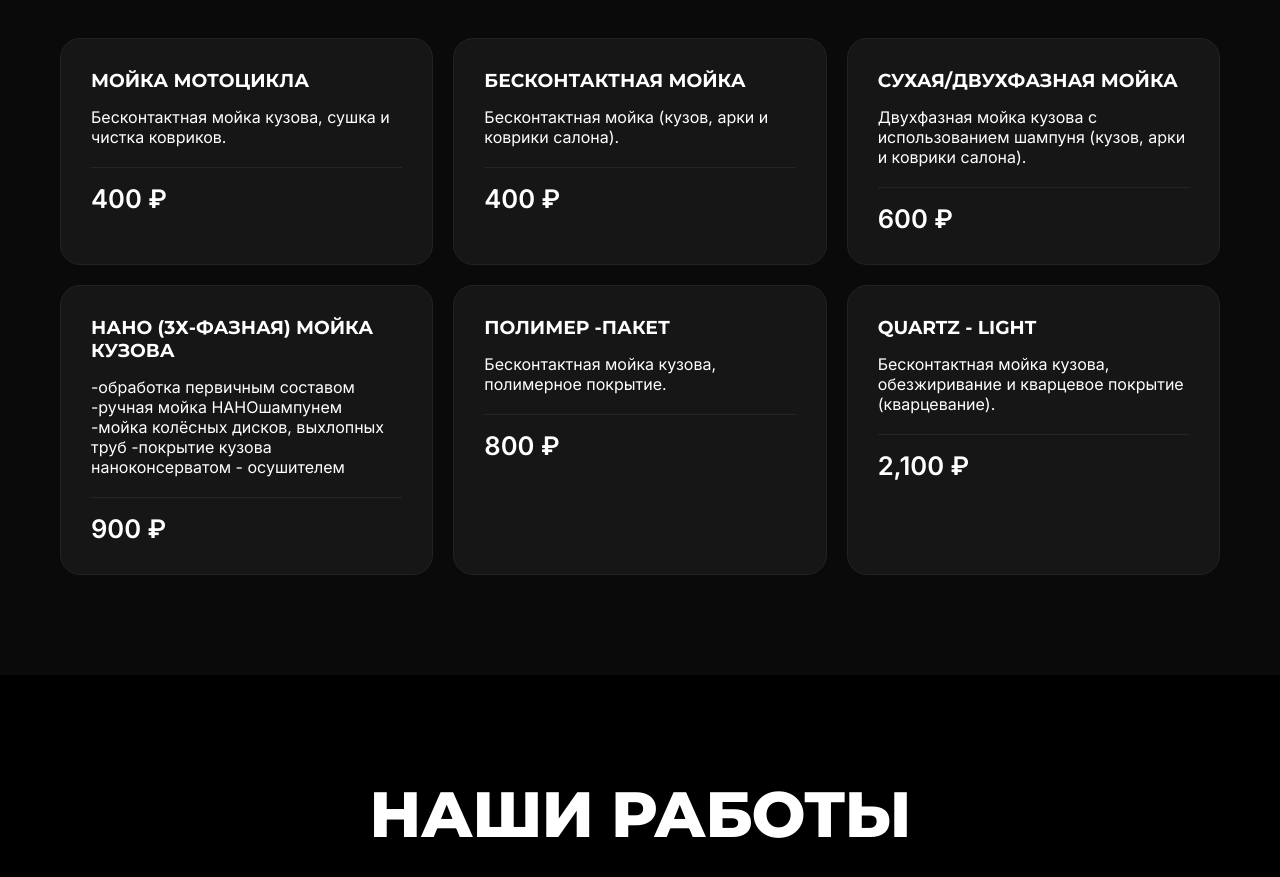
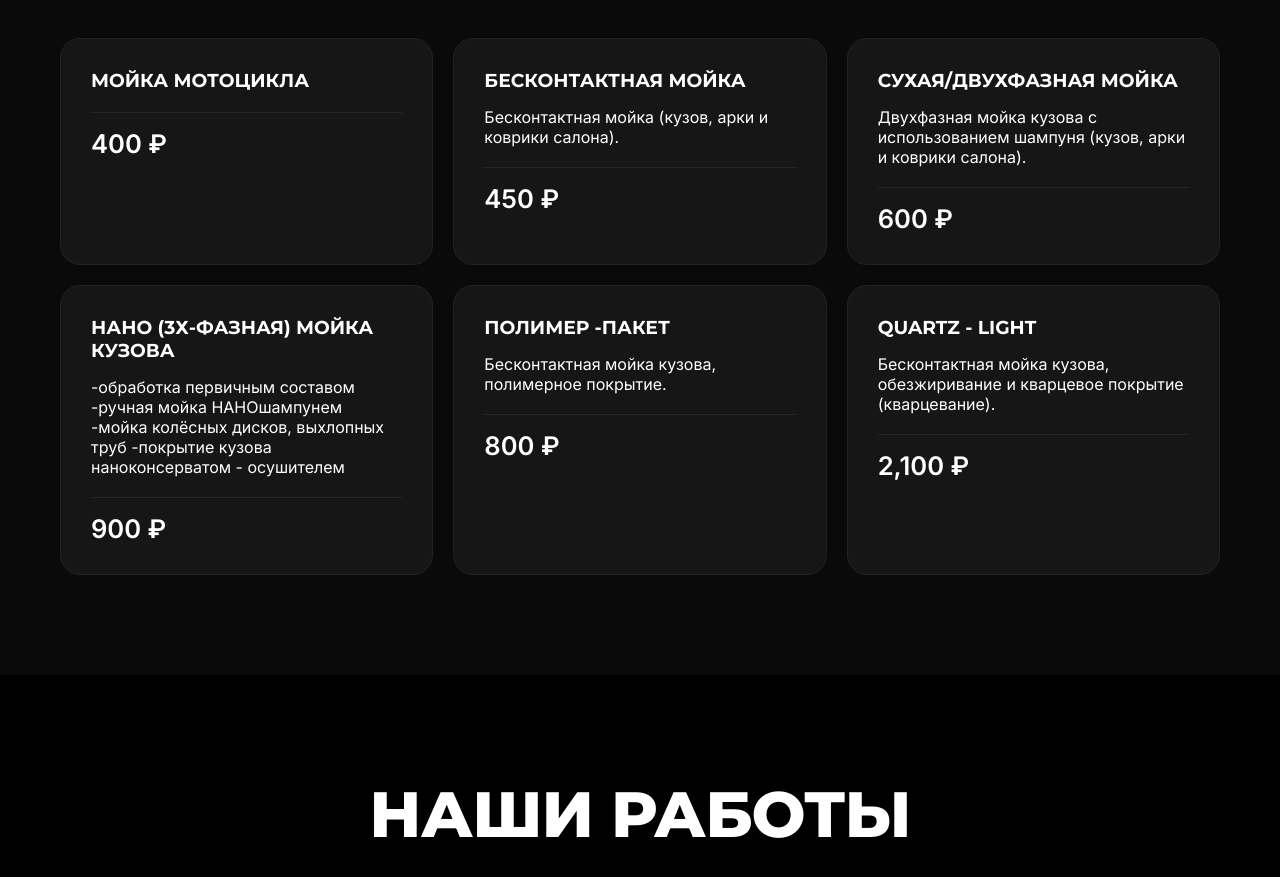
Before and after one commit to valeron1380/triibroo, a React (Vite) app: page / in a window 1280 px wide. Shown: the part 1495-2372 px from the top of the page. Built offline with nearby package versions, Linux system fonts and the light colour scheme.

Commit message:
final commit3

```diff
--- a/src/components/Services.jsx
+++ b/src/components/Services.jsx
@@ -36,12 +36,12 @@ const SERVICES_DATA = {
         id: "body",
         title: "Мойка кузова",
         items: [
-          { id: "tec", title: "Мойка мотоцикла", desc: "Бесконтактная мойка кузова, сушка и чистка ковриков.", prices: [400, 400, 400, 400, 400] },
-          { id: "tech", title: "Бесконтактная мойка", desc: "Бесконтактная мойка (кузов, арки и коврики салона).", prices: [400, 500, 600, 700, 800] },
-          { id: "euro", title: "Сухая/Двухфазная мойка", desc: "Двухфазная мойка кузова с использованием шампуня  (кузов, арки и коврики салона).", prices: [600, 700, 800, 1100, 1300] },
+          { id: "tec", title: "Мойка мотоцикла", desc: "", prices: [400, 400, 400, 400, 400] },
+          { id: "tech", title: "Бесконтактная мойка", desc: "Бесконтактная мойка (кузов, арки и коврики салона).", prices: [450, 500, 650, 700, 850] },
+          { id: "euro", title: "Сухая/Двухфазная мойка", desc: "Двухфазная мойка кузова с использованием шампуня  (кузов, арки и коврики салона).", prices: [600, 700, 900, 1100, 1300] },
           { id: "lux", title: "НАНО (3х-фазная) мойка кузова", desc: "-обработка первичным составом -ручная мойка НАНОшампунем -мойка колёсных дисков, выхлопных труб -покрытие кузова наноконсерватом - осушителем", prices: [900, 1000, 1200, 1500, 1800] },
           { id: "polymer", title: "Полимер -пакет", desc: "Бесконтактная мойка кузова, полимерное покрытие.", prices: [800, 900, 1150, 1250, 1500] },
-          { id: "quartz", title: "Quartz - Light", desc: "Бесконтактная мойка кузова, обезжиривание и кварцевое покрытие (кварцевание).", prices: [2100, 2300, 3000, 3500, 4000] },
+          { id: "quartz", title: "Quartz - Light", desc: "Бесконтактная мойка кузова, обезжиривание и кварцевое покрытие (кварцевание).", prices: [2100, 2500, 3000, 3500, 4000] },
         ]
       },
       {
@@ -49,10 +49,10 @@ const SERVICES_DATA = {
         title: "Комплексы",
         items: [
           { id: "std", title: "Комплекс 'Стандарт'", desc: "Кузов, сушка, пороги, коврики, чистка салона, стекла, чернение резины.", prices: [900, 1000, 1200, 1700, 1700] },
-          { id: "prem", title: "2х-фазный Комплекс", desc: "Мойка кузова с использованием шампуня для бережной мойки, арки, пороги, коврики, пылесос салона, чистка педалей,мойка стёкол, чернение резины", prices: [1100, 1300, 1400, 1700, 1900] },
-          { id: "hitech", title: "НАНО 3ёх-фазный Комплекс", desc: "Мойка кузова с использованием шампуня для бережной мойки, химчистка дисков, пылесос салона, мойка стёкол стеклоочистителем, влажная уборка салона очищающим составом, обработка кожи салона кондиционером, уборка багажника, чистка педалей, чернение резины", prices: [2000, 2300, 2700, 3000, 3300] },
-          { id: "pro", title: "Комплекс 'Зимний пакет'", desc: "Комплекc 'Стандарт', обезжирование кузова, полимерное покрытие кузова, пылесос багажника, мойка дисков и выхлопных труб, обработка силиконом резиновых уплотнителей, чистка педалей, чернение резины", prices: [2400, 2700, 3300, 3800, 4000] },
-          { id: "ceramic_wash", title: "Комплекс INSIDE", desc: "Бесконтактная мойка кузова, протирка всех пластиковых поверхностей и использованием полироли, пылесоса салона, кондиционер кожи всех сидений и обшивок, уборка багажника, азонация салона", prices: [2200, 2400, 2800, 3100, 3300] },
+          { id: "prem", title: "2х-фазный Комплекс", desc: "Мойка кузова с использованием шампуня для бережной мойки, арки, пороги, коврики, пылесос салона, чистка педалей,мойка стёкол, чернение резины", prices: [1200, 1300, 1500, 1800, 2000] },
+          { id: "hitech", title: "НАНО 3ёх-фазный Комплекс", desc: "Мойка кузова с использованием шампуня для бережной мойки, химчистка дисков, пылесос салона, мойка стёкол стеклоочистителем, влажная уборка салона очищающим составом, обработка кожи салона кондиционером, уборка багажника, чистка педалей, чернение резины", prices: [2200, 2500, 2900, 3200, 3700] },
+          { id: "pro", title: "Комплекс 'Зимний пакет'", desc: "Комплекc 'Стандарт', обезжирование кузова, полимерное покрытие кузова, пылесос багажника, мойка дисков и выхлопных труб, обработка силиконом резиновых уплотнителей, чистка педалей, чернение резины", prices: [2400, 2700, 3300, 3600, 4000] },
+          { id: "ceramic_wash", title: "Комплекс INSIDE", desc: "Бесконтактная мойка кузова, протирка всех пластиковых поверхностей и использованием полироли, пылесоса салона, кондиционер кожи всех сидений и обшивок, уборка багажника, азонация салона", prices: [2200, 2400, 2600, 2800, 3100] },
         ]
       }
     ]
@@ -70,18 +70,18 @@ const SERVICES_DATA = {
           { id: "wax_coat", title: "Воск", desc: "Покрытие кузова горячим воском.", prices: [300, 350, 400, 450, 500] },
           { id: "hydro", title: "Антидождь", desc: "Передняя полусфера.", prices: [1500, 1500, 1500, 1600, 1800] },
           { id: "restore_paint", title: "Ручная полировка", desc: "Ручная полировка кузова натуральным воском.", prices: [2000, 2500, 3000, 3500, 4000] },
-          { id: "polish_head", title: "Востановление цвета", desc: "Востановление цвета и блеска кузова, бесконтактная мойка, удаление паутинок, помутнений.", prices: [5000, 7000, 10000, 15000, 18000] },
+          { id: "polish_head", title: "Востановление цвета", desc: "Востановление цвета и блеска кузова, бесконтактная мойка, удаление паутинок, помутнений.", prices: ["от 5000 ₽", "от 7000 ₽", "от 10000 ₽", "от 15000 ₽", "от 18000 ₽"] },
           { id: "ceramic_pro", title: "Профессиональная керамика", desc: "Ручная чистка кузова, полировка, керамическое покрытие.", prices: [2900, 3500, 3900, 4300, 5000] },
-          { id: "ppf", title: "Полировка Фар", desc: "Полировка Фар (задних фонарей, повторителей поворотников).", prices: [600, 600, 600, 600, 600] },
-          { id: "remove_scratches", title: "Ручная чистка кузова Глиной Clay Magic", desc: "Глубоко очищает поверхность, удалчяет все стойкие и невидимые загрязнения, делая поверхность гладкой как стекло и кристально чистой.", prices: [2000, 2500, 3000, 3500, 4000] },
-          { id: "remove_insects", title: "Полная образивная полировка ЛКП", desc: "Бесконтактная мойка, удалиние царапин, паутинок, затираний, помутнений, восстановление цвета и блеска.", prices: [15000, 17000, 20000, 25000, 25000] },
+          { id: "ppf", title: "Полировка Фар", desc: "Полировка Фар (задних фонарей, повторителей поворотников).", prices: ["от 600 ₽", "от 600 ₽", "от 600 ₽", "от 600 ₽", "от 600 ₽"] },
+          { id: "remove_scratches", title: "Ручная чистка кузова Глиной Clay Magic", desc: "Глубоко очищает поверхность, удалчяет все стойкие и невидимые загрязнения, делая поверхность гладкой как стекло и кристально чистой.", prices: [2500, 3000, 3500, 4000, 4500] },
+          { id: "remove_insects", title: "Полная образивная полировка ЛКП", desc: "Бесконтактная мойка, удалиние царапин, паутинок, затираний, помутнений, восстановление цвета и блеска.", prices: ["от 15000 ₽", "от 17000 ₽", "от 20000 ₽", "от 25000 ₽", "от 25000 ₽"] },
           { id: "remove_bitumen", title: "Удаление царапин", desc: "", prices: ["от 700 ₽", "от 700 ₽", "от 700 ₽", "от 700 ₽", "от 700 ₽"] },
           { id: "tire_shine", title: "Удаление насекомых", desc: "", prices: ["от 100 ₽", "от 100 ₽", "от 100 ₽", "от 100 ₽", "от 100 ₽"] },
           { id: "engine_protect", title: "Удаление тополиных точек", desc: "", prices: ["от 500 ₽", "от 500 ₽", "от 500 ₽", "от 500 ₽", "от 500 ₽"] },
           { id: "engine_protec", title: "Удаление битумных пятен", desc: "", prices: ["от 300 ₽ за деталь", "от 300 ₽ за деталь", "от 300 ₽ за деталь", "от 300 ₽ за деталь", "от 300 ₽ за деталь"] },
           { id: "pp", title: "	Чернение резины", desc: "", prices: [200, 200, 200, 200, 200] },
           { id: "remove_bitume", title: "	Чистка хрома", desc: "", prices: ["от 300 ₽", "от 500 ₽", "от 500 ₽", "от 500 ₽", "от 500 ₽"] },
-          { id: "remove_bitum", title: "	BUMPER COAT", desc: "Защитное покрытие пластика", prices: ["от 3000 ₽", "от 3000 ₽", "от3000 ₽", "от 3000 ₽", "от 3000 ₽"] },
+          { id: "remove_bitum", title: "	BUMPER COAT", desc: "Защитное покрытие пластика", prices: ["от 3000 ₽", "от 3000 ₽", "от 3000 ₽", "от 3000 ₽", "от 3000 ₽"] },
           { id: "wax_coa", title: "Мойка двигателя и моторного отсека с продувкой воздухом", desc: "(Производится по согласованию гостя и под его ответственность.", prices: [550, 600, 650, 700, 750] },
 
         ]
```
